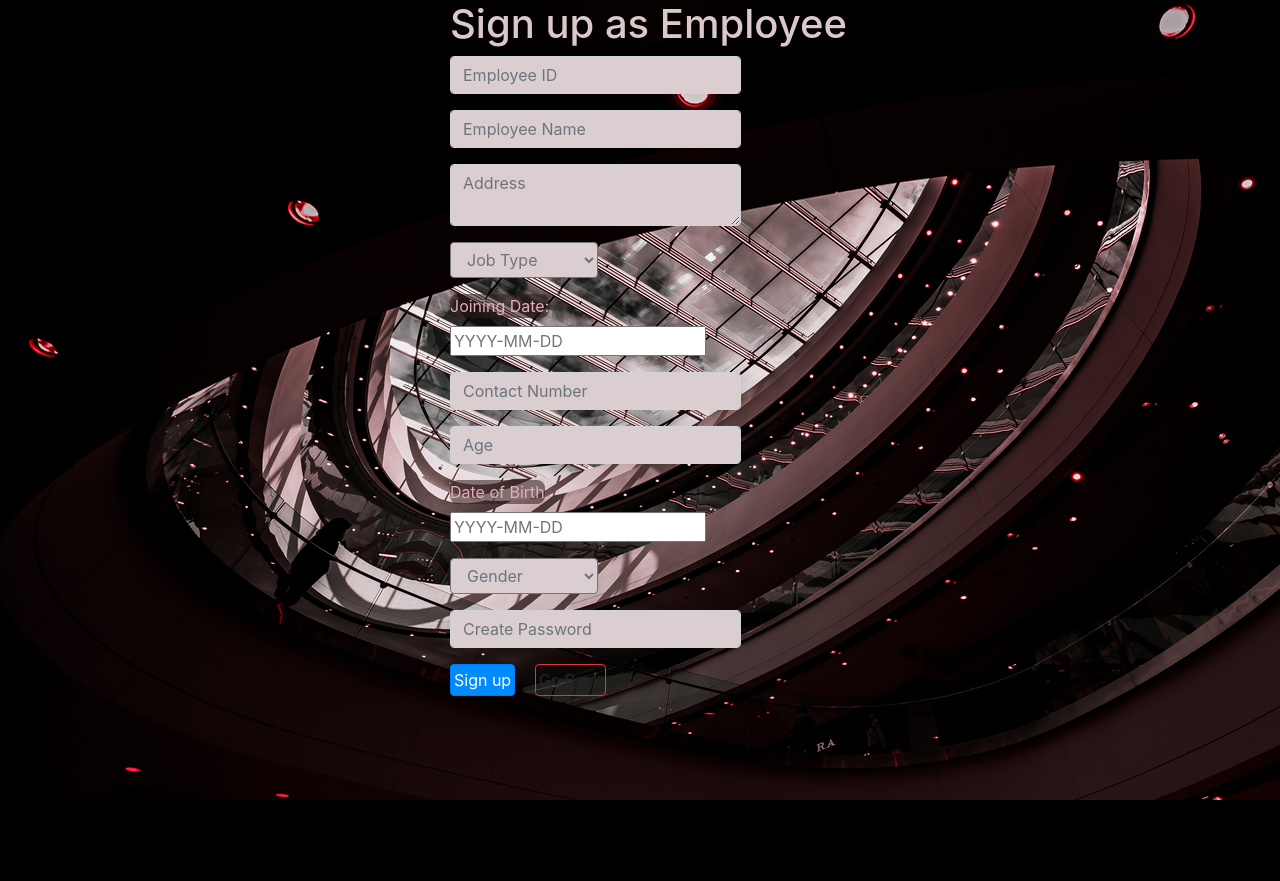
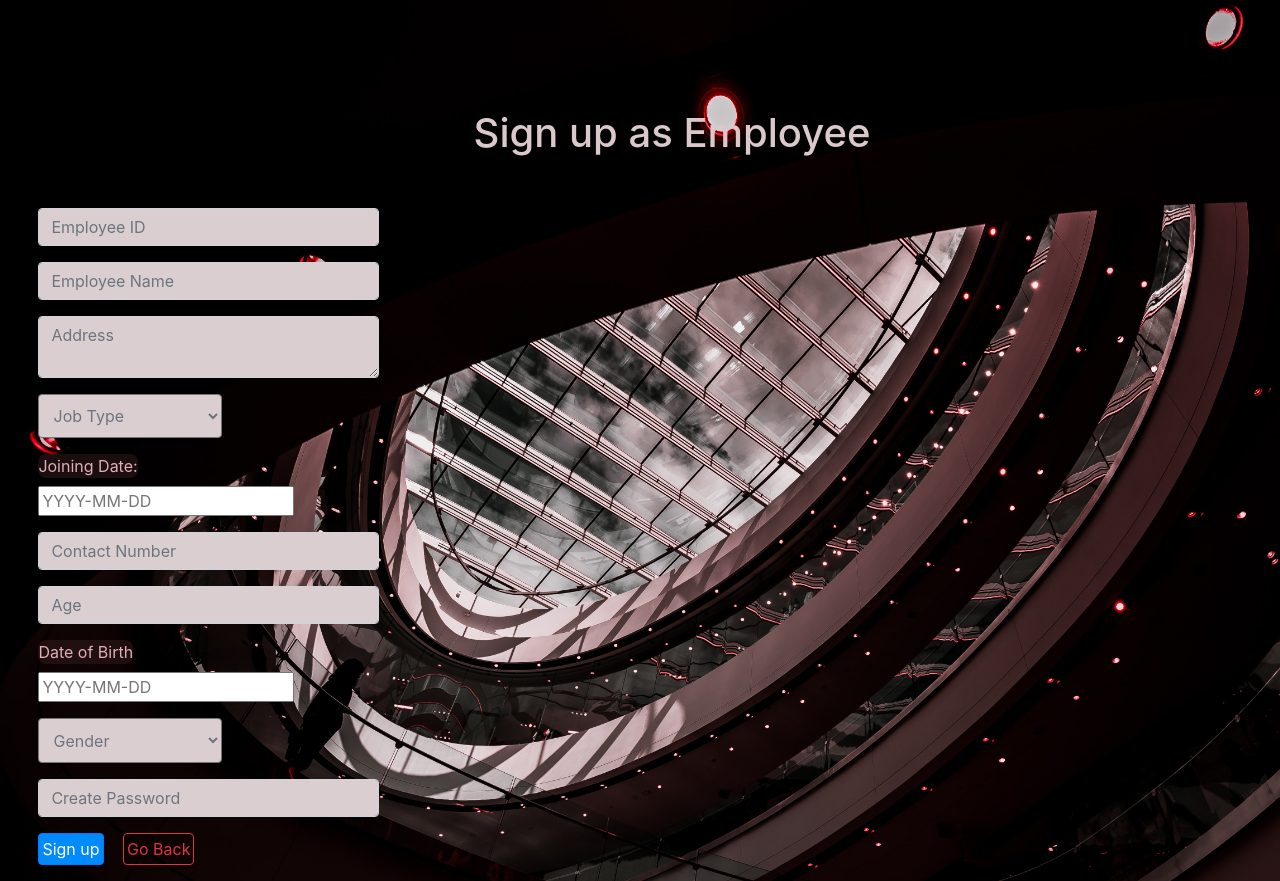
Before and after one commit to ParmarKrishna/Mall-Salary-Management, a Django app: page /add.html in a window 1280 px wide. Before the commit the page ends 800 px from the top, so only its background shows below. Run offline with Django 3.2, Linux system fonts and the light colour scheme; some libraries are stand-ins or nearby versions.

Commit message:
temp css

```diff
--- a/frontendapp/static/frontendapp/main.css
+++ b/frontendapp/static/frontendapp/main.css
@@ -1,8 +1,23 @@
+
+
+
 body{
     /* background-color:#c187d3; */
-    background-image: url(marc-olivier-jodoin-0eLofogafxQ-unsplash.png);
-    padding-left: 450px;
-
+    background-image: url(marc-olivier-jodoin-0eLofogafxQ-unsplash.jpg);
+    background-size: 130% 130%;
+    background-repeat: no-repeat;
+    /* padding-left: 20%; */
+    /* width: 125%; */
+    height: auto;
+}
+.userid{
+    margin: 0% auto;
+}
+/* .role{
+    width: auto;
+} */
+.container{
+    padding-left: 20%;
 }
 .form{
     padding: 20px;
@@ -19,9 +34,10 @@ body{
     margin-left: 35%;
 }
 .login-h1{
-    margin-left: -4%;
-    margin-top: 12%;
-    margin-bottom: 10%;
+    margin-left: 17%;
+    margin-right: 10%;
+    margin-top: 8.5%;
+    margin-bottom: 11%;
     color: #905e62;
 }
 .card{
@@ -39,9 +55,9 @@ body{
     border-radius: 0.25rem;
 }
 select {
-    width: 51%;
+    width: 54%;
     border-radius: 0.25rem;
-    padding: 0.375rem 0.75rem;
+    padding: 3% 3%;
     transition: border-color .15s ease-in-out,box-shadow .15s ease-in-out;
     color: #6c757d;
     background-color: #dbced1;
@@ -71,9 +87,12 @@ P{
     background-color: #0000002e;
 }
 .h3, h3 {
-    font-size: 1.75rem;
-    margin-left: -114px;
-    color: #958587;
+    font-size: 160%;
+    margin-left: -15%;
+    color: #9c8a8c;
+    background-color: #391c20;
+    margin-right: 90%;
+    border-radius: 10%;
 }
 .card-text{
     color: #d5d5d5;
@@ -119,8 +138,8 @@ tr {
     margin-right: 106px;
 }
 .card1 {
-    margin-left: -115px;
-    margin-right: 358px;
+    margin-left: -15%;
+    margin-right: 40.5%;
 }
 .cardhm{
     margin-left: -5px;
@@ -181,9 +200,20 @@ tr {
 }
 .add-h1{
     color: #dbc8ca;
+    padding-left: 20%;
+    margin-bottom: 4%;
 }
 .label {
     color: #e3aeba;
     background-color: #301a1a8c;
     border-radius: 8px;
 }
+.add-container{
+    padding-left: 3%;
+    padding-top: 0%;
+    margin-right: 21%;
+}
+.eview-container{
+    padding: 6% 0% 0% 35%;
+    margin-right: -9%;
+}
--- a/frontendapp/templates/frontendapp/add.html
+++ b/frontendapp/templates/frontendapp/add.html
@@ -1,8 +1,9 @@
 {% extends './indexbase.html' %}
 {% block content %}
-<h1 class="add-h1 add2" aria-describedby="message">Sign up as Employee</h1>
+<h1 class="add-h1 add2 login-h1" aria-describedby="message">Sign up as Employee</h1>
 <form method="post" action="{% url 'Add-Employee' %}">
   {% csrf_token %}
+  <div class="add-container">
     <div class="form-group">
 
         <input type="number" class="form-control" id="employee_id" placeholder="Employee ID" name="employee_id">
@@ -50,6 +51,7 @@
         <input type="password" class="form-control" id="password" name="password" placeholder="Create Password">
     </div>
     <button class="signup1 btn btn-primary" type="submit">Sign up</button>
-  <a onclick="goBack()" class="goback btn btn-outline-danger">Go Back</a>
+    <a href="{% url 'base' %}" class="goback btn btn-outline-danger">Go Back</a>
+  </div>
 </form>
 {% endblock %}
--- a/frontendapp/templates/frontendapp/eview.html
+++ b/frontendapp/templates/frontendapp/eview.html
@@ -1,7 +1,7 @@
 {% extends './indexbase.html' %}
 {% block content %}
-  <div>
-    <div class="card w-75">
+    <div class="eview-container">
+      <div class="card w-75 card1">
         <div class="card-body">
           <p class="card-text text-muted">Your Profile</p>
           <h1 class="card-title">{{ info.name }}</h1>
@@ -27,7 +27,7 @@
       {% if leaves %}
       <div class="card-group card1">
         {% for employee in leaves %}
-      <div class="card" style="width: 25rem;">
+        <div class="card card1" style="width: 25rem;">
           <div class="card-body">
             <h5 class="card-subtitle mb-2">Leave ID : {{ employee.leave_id }}</h5>
             <p class="card-text text-muted">Leave Reason : {{ employee.leave_reason }}</p>
```
Also changed, not shown: frontendapp/templates/frontendapp/base.html (+5 -3 lines), frontendapp/static/frontendapp/marc-olivier-jodoin-0eLofogafxQ-unsplash.jpg (added), 4 other files. Lines whose indentation alone changed are shown as unchanged.
